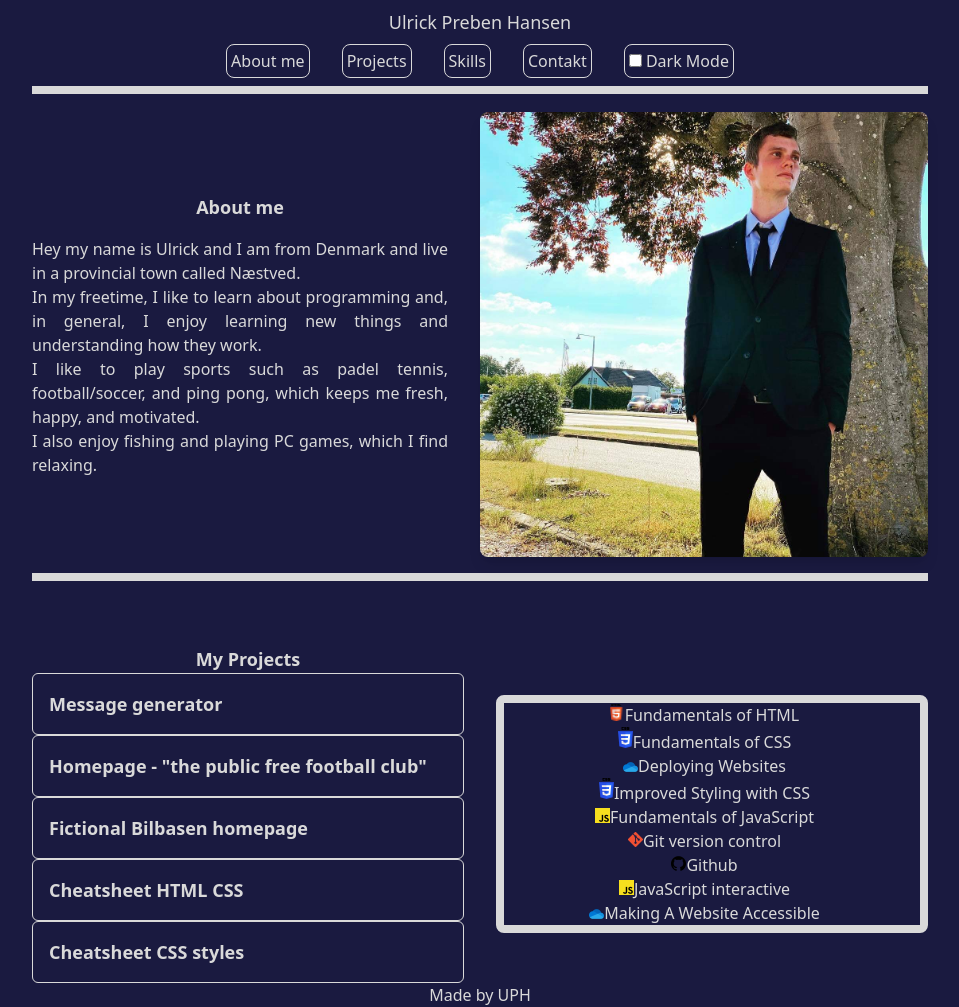
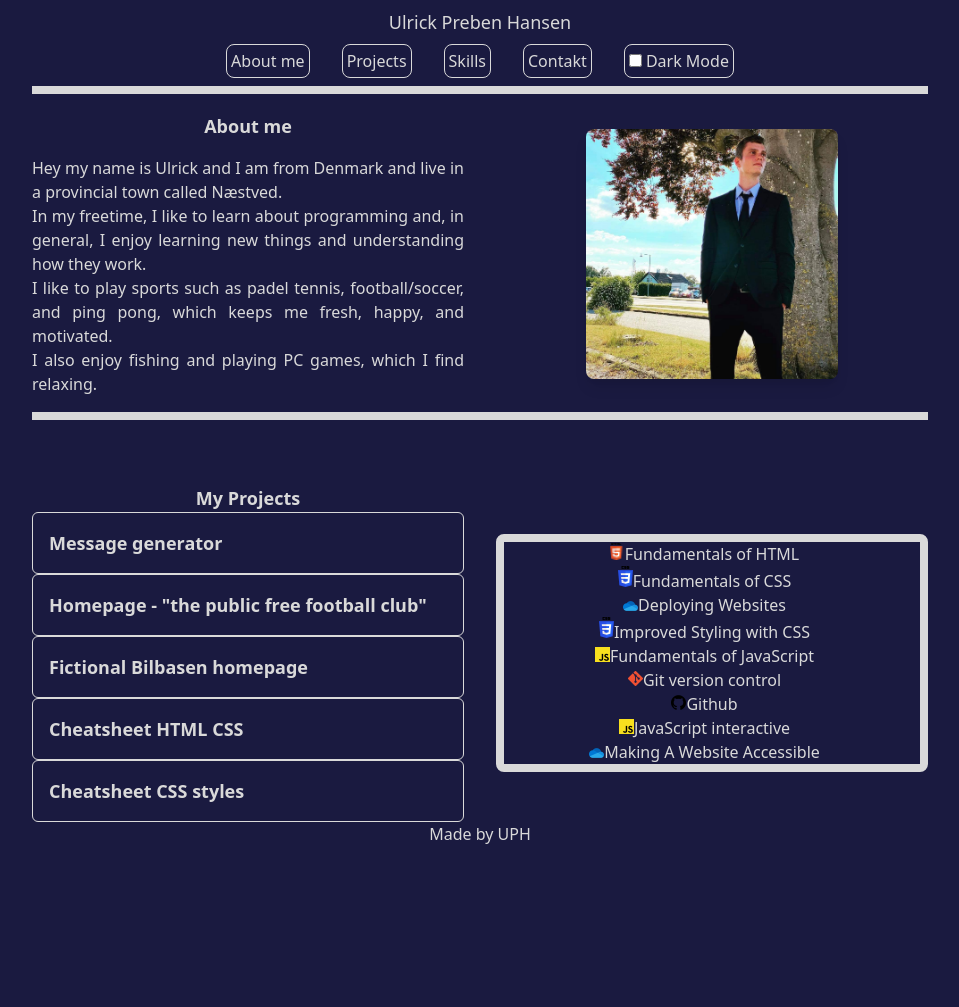
Before and after one commit to Ulrick1432/My_Portfolio, a website: page src/index.html in a window 1280 px wide. Shown: the whole page, without its empty margins (160-1119 px from the left). After the commit the page ends 846 px from the top, so only its background shows below. Drawn offline with Linux system fonts and the light colour scheme.

Commit message:
image centered and size changed

```diff
--- a/src/index.html
+++ b/src/index.html
@@ -44,10 +44,14 @@
                     I also enjoy fishing and playing PC games, which I find relaxing.
                 </p>
             </div>
-            <img
-                class="md:w-1/2 rounded-lg shadow-lg md:mt-0 "
+            <div class="md:w-1/2 flex justify-center">
+                <img
+                style="height: 250px; width: auto;"
+                class="rounded-lg shadow-lg md:mt-0"
                 src="../resources/Profilfoto.jpeg"
-                alt="Photo of Ulrick Hansen">
+                alt="Photo of Ulrick Hansen"
+                >
+            </div>
         </section>
         <section id="my-projects" class="flex flex-row mt-16 md:flex-row items-center md:space-x-8">
             <div class="md:w-1/2">
```
Also changed, not shown: src/output.css.
